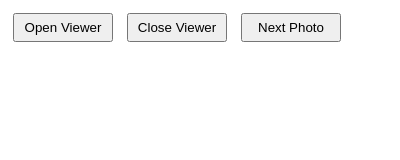
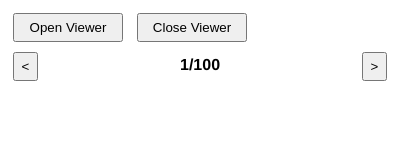
Before and after one commit to jaxzin/3DPhotoViewer, a browser extension: page popup.html in a window 400 px wide. Drawn offline with Linux system fonts and the light colour scheme.

Commit message:
Added richer Nav controls from the popup.

```diff
--- a/popup.html
+++ b/popup.html
@@ -3,17 +3,47 @@
 <head>
     <style>
         button {
-            width: 100px;
+            width: 110px;
             margin: 5px 5px;
             padding: 5px 5px;
             outline: none;
         }
+
+        .nav {
+            text-align: center;
+            vertical-align: middle;
+            line-height: 35px;
+        }
+        .nav button {
+            width: 25px;
+        }
+
+        #previousPhoto {
+            float: left;
+        }
+
+        #nextPhoto {
+            float: right;
+        }
+
+        .indexer {
+            font-family: Helvetica, Arial, sans-serif;
+            font-weight: bold;
+            display: inline-block;
+        }
+
     </style>
 </head>
 <body>
 <button id="openViewer">Open Viewer</button>
 <button id="closeViewer">Close Viewer</button>
-<button id="nextPhoto">Next Photo</button>
+<div class="nav">
+    <button id="previousPhoto">&lt;</button>
+    <div class="indexer">
+        <label id="selectedPhoto">1</label>/<label id="totalPhotos">100</label>
+    </div>
+    <button id="nextPhoto">&gt;</button>
+</div>
 
 <script src="popup.js"></script>
 </body>
--- a/popup.js
+++ b/popup.js
@@ -90,4 +90,23 @@ closeViewer.onclick = function(element) {
 let nextPhoto = document.getElementById('nextPhoto');
 nextPhoto.onclick = function(element) {
     findViewerThen(function(viewer){ viewer.nextPhoto()});
+    updateNav();
 };
+
+let previousPhoto = document.getElementById('previousPhoto');
+previousPhoto.onclick = function(element) {
+    findViewerThen(function(viewer){ viewer.previousPhoto()});
+    updateNav();
+};
+
+let selectedPhoto = document.getElementById('selectedPhoto');
+let totalPhotos = document.getElementById('totalPhotos');
+
+function updateNav() {
+    findViewerThen(function(viewer) {
+        selectedPhoto.innerText = viewer.selectedPhoto+1;
+        totalPhotos.innerText = viewer.photos.length;
+    })
+}
+
+updateNav();
```
